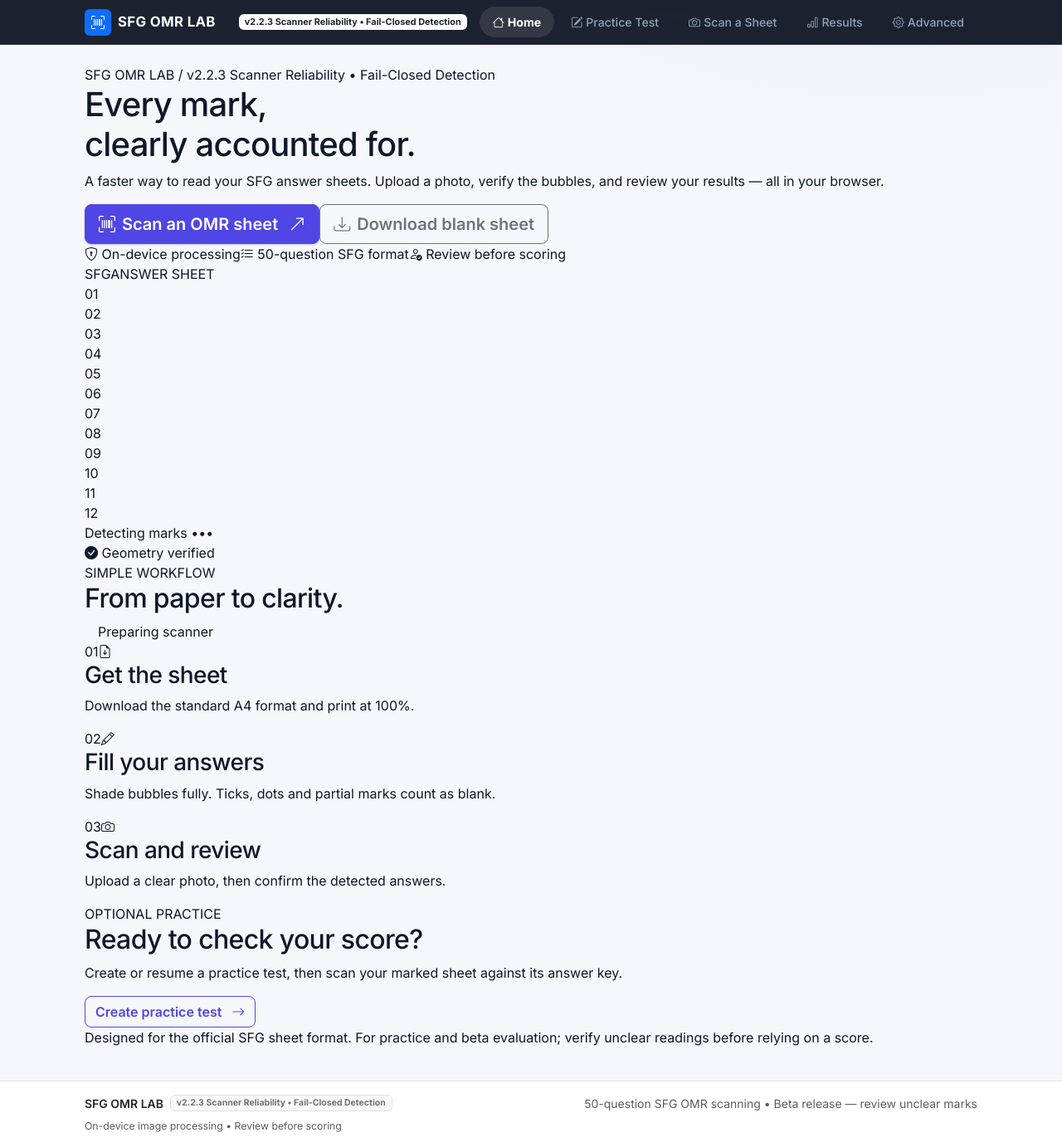
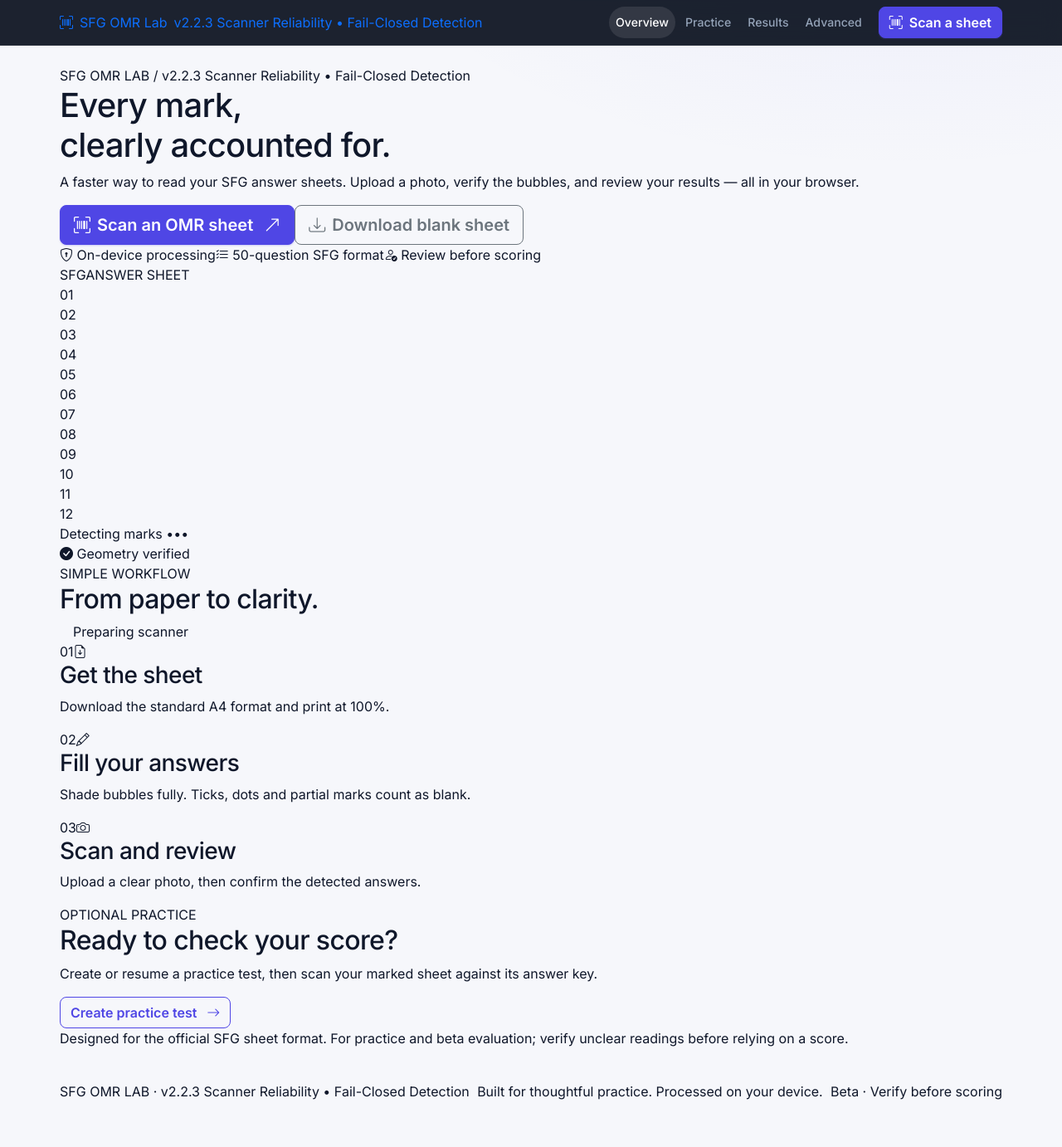
Before and after one commit to aalsiyodha/sfg-omr-lab, a React (Vite) app: page / in a window 1280 px wide. Shown: the whole page at 83% size. After the commit the page ends 1327 px from the top, so only its background shows below. Built offline with nearby package versions, Linux system fonts and the light colour scheme.

Commit message:
design: minimal responsive navigation and branded footer

```diff
--- a/src/App.tsx
+++ b/src/App.tsx
@@ -35,40 +35,30 @@ export default function App() {
   return (
     <BrowserRouter>
       <div className="min-vh-100 d-flex flex-column">
-        <nav className="navbar navbar-expand-md navbar-dark py-2 sticky-top" style={{ background: 'var(--accent)' }}>
-          <div className="container-fluid" style={{ maxWidth: 1100 }}>
-            <NavLink to="/" className="text-decoration-none d-flex align-items-center gap-2">
-              <div className="d-flex align-items-center justify-content-center rounded-2 bg-primary text-white" style={{ width: 32, height: 32 }}>
-                <i className="bi bi-upc-scan" style={{ fontSize: '1rem' }} />
-              </div>
-              <span className="navbar-brand mb-0 text-white fw-bold" style={{ letterSpacing: '0.02em' }}>SFG OMR LAB</span>
-              <span className="badge bg-white text-dark ms-1 fw-bold" style={{ fontSize: '0.68rem' }}>{APP_VERSION}</span>
+        <nav className="navbar navbar-expand-md sticky-top product-navbar">
+          <div className="container-fluid" style={{ maxWidth: 1160 }}>
+            <NavLink to="/" className="product-brand text-decoration-none d-flex align-items-center gap-2">
+              <span className="product-brand-icon"><i className="bi bi-upc-scan" /></span>
+              <span className="product-brand-name">SFG <span>OMR Lab</span></span>
+              <span className="product-version-tag">{APP_VERSION}</span>
             </NavLink>
-
-            <button className="navbar-toggler border-0" type="button" data-bs-toggle="collapse" data-bs-target="#navbarNav">
-              <span className="navbar-toggler-icon" />
-            </button>
+            <button className="navbar-toggler product-navbar-toggle" type="button" data-bs-toggle="collapse" data-bs-target="#navbarNav" aria-controls="navbarNav" aria-expanded="false" aria-label="Toggle navigation"><span className="navbar-toggler-icon" /></button>
             <div className="collapse navbar-collapse" id="navbarNav">
-              <ul className="navbar-nav ms-auto gap-1">
+              <ul className="navbar-nav ms-auto align-items-md-center gap-1">
                 {[
-                  ['/', 'Home', 'bi-house'],
-                  ['/practice', 'Practice Test', 'bi-pencil-square'],
-                  ['/scan', 'Scan a Sheet', 'bi-camera'],
-                  ['/results', 'Results', 'bi-bar-chart'],
-                  ['/diagnostics', 'Advanced', 'bi-gear'],
-                ].map(([to, label, icon]) => (
+                  ['/', 'Overview'], ['/practice', 'Practice'], ['/results', 'Results'], ['/diagnostics', 'Advanced'],
+                ].map(([to,label])=>(
                   <li className="nav-item" key={to}>
-                    <NavLink to={to} end={to==='/'} className={({isActive}) => `nav-link px-3 ${isActive ? 'active fw-bold' : ''}`}>
-                      <i className={`bi ${icon} me-1`} />{label}
-                    </NavLink>
+                    <NavLink to={to} end={to==='/'} className={({isActive})=>`nav-link product-nav-link ${isActive?'active':''}`}>{label}</NavLink>
                   </li>
                 ))}
+                <li className="nav-item ms-md-2"><NavLink to="/scan" className="btn btn-primary product-nav-cta"><i className="bi bi-upc-scan me-2" />Scan a sheet</NavLink></li>
               </ul>
             </div>
           </div>
         </nav>
 
-        <main className="container-fluid py-4 flex-grow-1" style={{ maxWidth: 1100 }}>
+        <main className="container-fluid py-4 flex-grow-1" style={{ maxWidth: 1160 }}>
           <Routes>
             <Route path="/" element={<HomePage appState={appState} />} />
             <Route path="/practice" element={<PracticeTestPage appState={appState} />} />
@@ -78,18 +68,11 @@ export default function App() {
           </Routes>
         </main>
 
-        <footer className="mt-auto py-3 border-top bg-white text-muted small">
-          <div className="container-fluid d-flex flex-wrap align-items-center justify-content-between gap-2" style={{ maxWidth: 1100 }}>
-            <div className="d-flex align-items-center gap-2">
-              <span className="fw-semibold text-dark">SFG OMR LAB</span>
-              <span className="badge bg-light text-secondary border">{APP_RELEASE_LABEL}</span>
-            </div>
-            <div>
-              50-question SFG OMR scanning &bull; Beta release — review unclear marks
-            </div>
-            <div className="text-muted small">
-              On-device image processing &bull; Review before scoring
-            </div>
+        <footer className="mt-auto product-footer">
+          <div className="container-fluid d-flex flex-wrap align-items-center justify-content-between gap-2" style={{ maxWidth: 1160 }}>
+            <span className="product-footer-brand">SFG OMR LAB <span>· {APP_RELEASE_LABEL}</span></span>
+            <span>Built for thoughtful practice. Processed on your device.</span>
+            <span>Beta · Verify before scoring</span>
           </div>
         </footer>
       </div>
```
